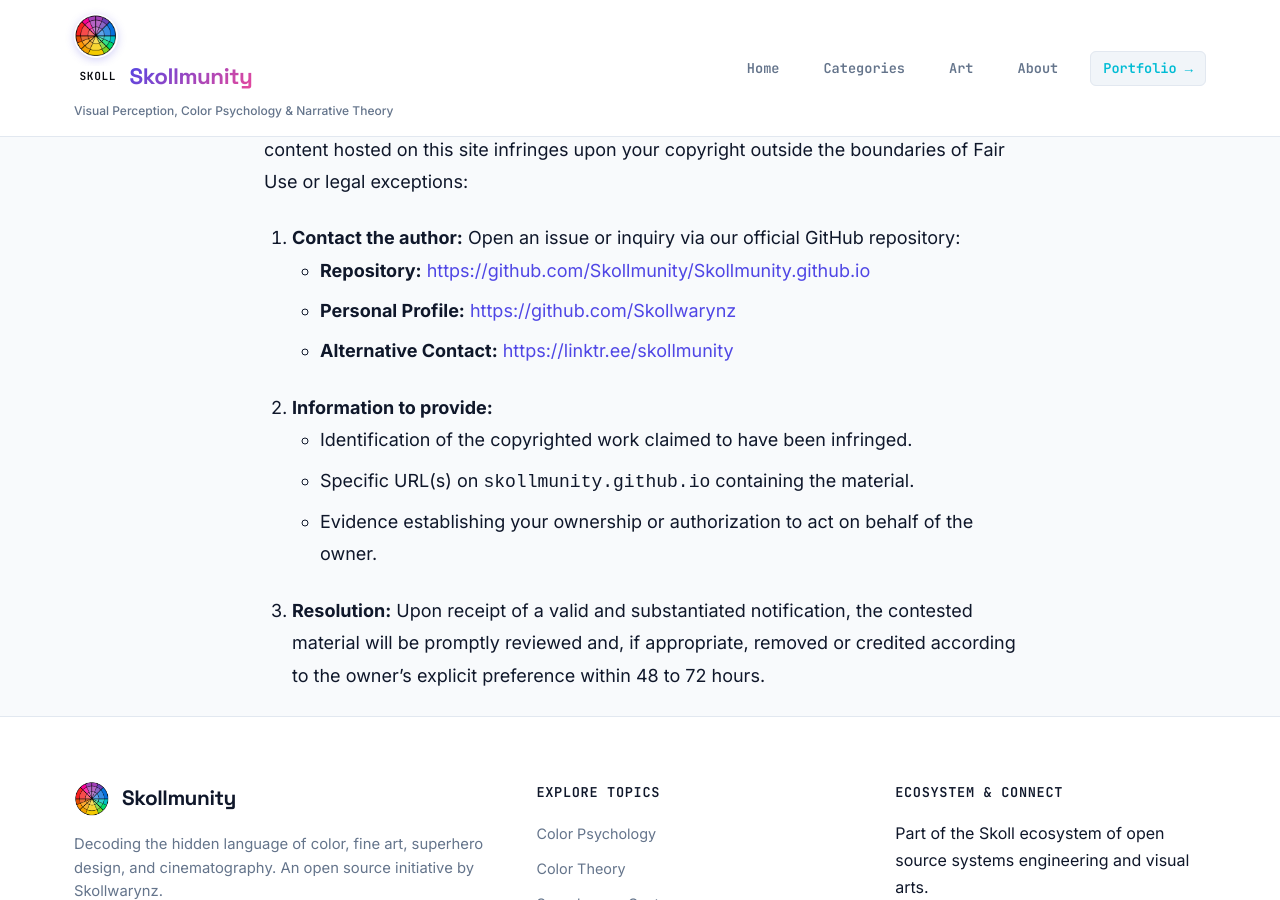
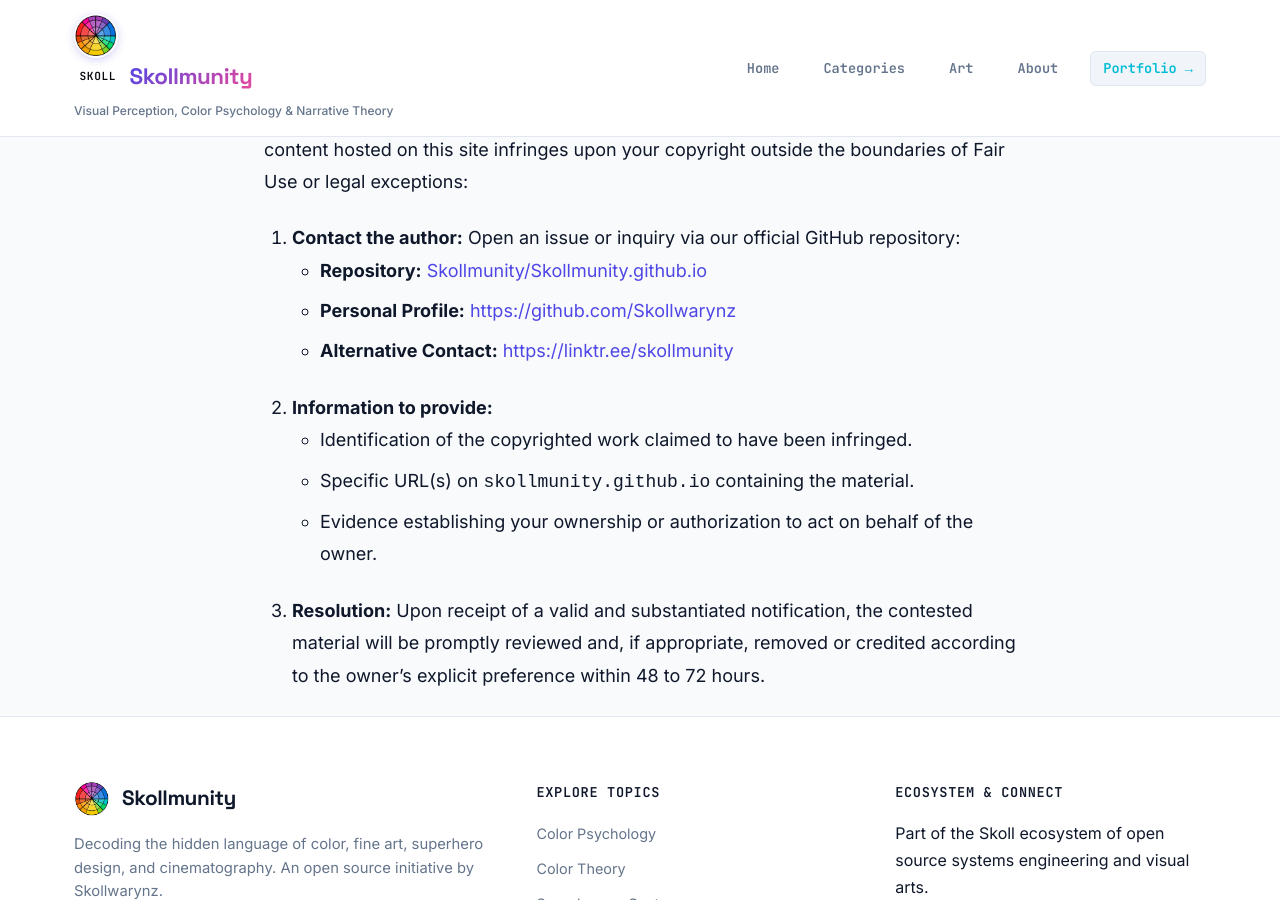
Before and after one commit to Skollwarynz/Skollmunity, a Jekyll site: the page built from copyright.md, in a window 1280 px wide and 900 px high, scrolled down 3460 px. Built offline with Jekyll 4.4.1, drawn with Linux system fonts in a browser that asks for light colours; part of the change alters nothing that is shown.

```diff
--- a/_config.yml
+++ b/_config.yml
@@ -1,13 +1,16 @@
 title: "Skollmunity"
 tagline: "Visual Perception, Color Psychology & Narrative Theory"
 description: "Decoding the hidden language of color, fine art, superhero design, and cinematography. An open source initiative by Skollwarynz."
+# This is the GitHub organization site repository:
+# https://github.com/Skollmunity/Skollmunity.github.io
 url: "https://skollmunity.github.io"
 baseurl: ""
+repository: "Skollmunity/Skollmunity.github.io"
 
 # Google Search Console Verification
 google_site_verification: "fXatqtLtaIHxqXnp4RGIiOk9af8qpNTlLmqB3LQZTRk"
 
-# Author metadata inspired by Skollwarynz.github.io
+# Author metadata
 author:
   name: "Skoll (Skollwarynz)"
   role: "Systems Programmer & Visual Analyst"
--- a/copyright.md
+++ b/copyright.md
@@ -73,7 +73,7 @@ Use of these marks and visual representations does not imply any affiliation wit
 Skollmunity respects the intellectual property rights of creators and copyright owners worldwide. If you are a copyright owner or an authorized agent and believe that any content hosted on this site infringes upon your copyright outside the boundaries of Fair Use or legal exceptions:
 
 1. **Contact the author:** Open an issue or inquiry via our official GitHub repository:
-   - **Repository:** [https://github.com/Skollmunity/Skollmunity.github.io](https://github.com/Skollmunity/Skollmunity.github.io)
+   - **Repository:** [Skollmunity/Skollmunity.github.io](https://github.com/Skollmunity/Skollmunity.github.io)
    - **Personal Profile:** [https://github.com/Skollwarynz](https://github.com/Skollwarynz)
    - **Alternative Contact:** [https://linktr.ee/skollmunity](https://linktr.ee/skollmunity)
 2. **Information to provide:**
```
Also changed, not shown: README.md.
